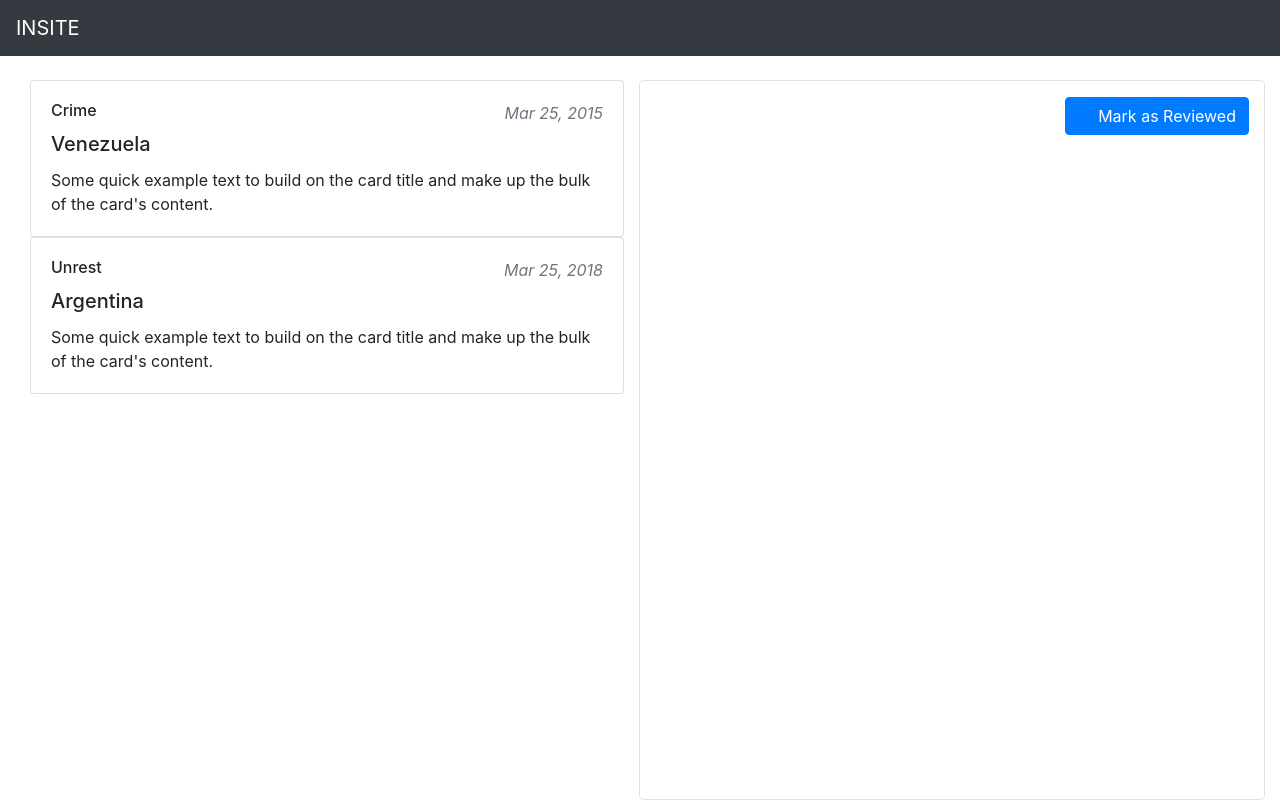
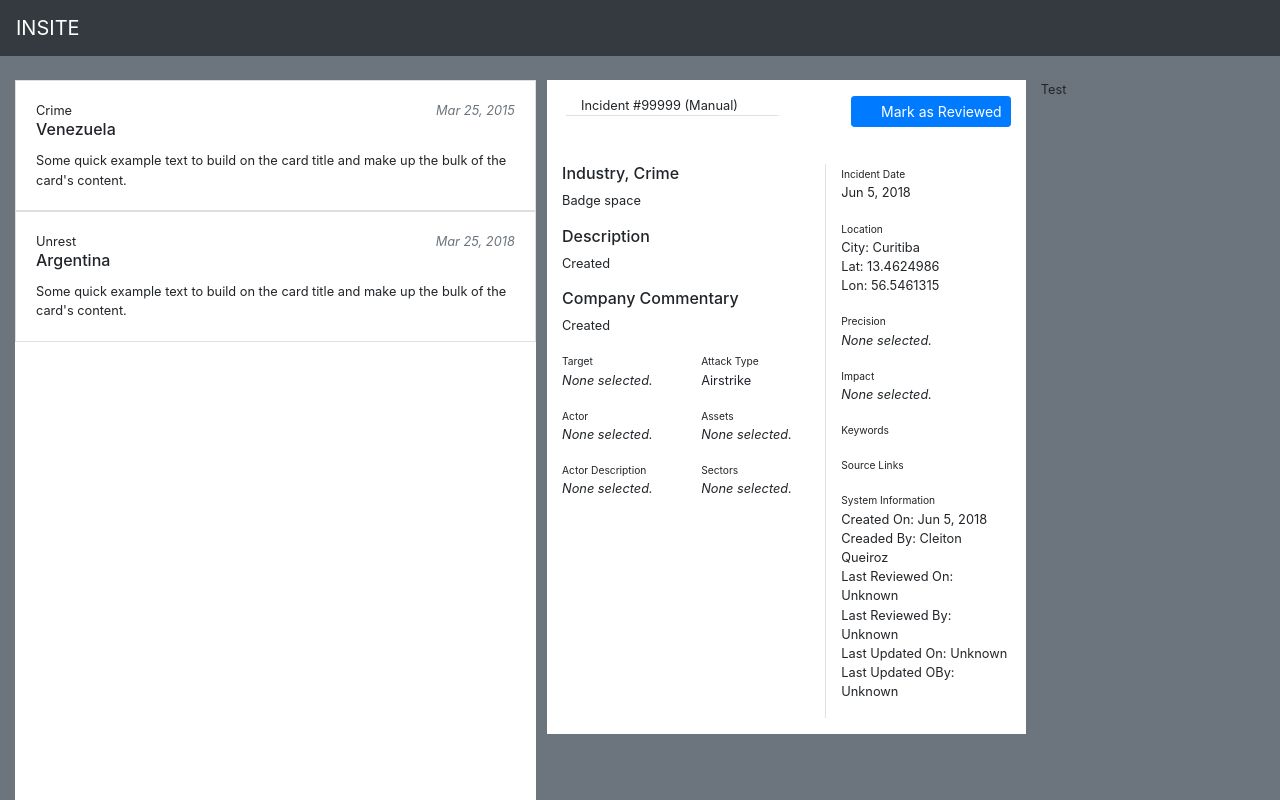
Before and after one commit to cleitonpqz/my-insite, a React (Create React App) app: page / in a window 1280 px wide. Built offline with nearby package versions, Linux system fonts and the light colour scheme.

Commit message:
Layout adjustments

```diff
--- a/public/index.html
+++ b/public/index.html
@@ -24,7 +24,7 @@
     <link rel="stylesheet" href="https://stackpath.bootstrapcdn.com/bootstrap/4.1.1/css/bootstrap.min.css" integrity="sha384-WskhaSGFgHYWDcbwN70/dfYBj47jz9qbsMId/iRN3ewGhXQFZCSftd1LZCfmhktB" crossorigin="anonymous">
     <link rel="stylesheet" href="https://use.fontawesome.com/releases/v5.0.13/css/all.css" integrity="sha384-DNOHZ68U8hZfKXOrtjWvjxusGo9WQnrNx2sqG0tfsghAvtVlRW3tvkXWZh58N9jp" crossorigin="anonymous">
   </head>
-  <body>
+  <body class="bg-secondary">
     <noscript>
       You need to enable JavaScript to run this app.
     </noscript>
--- a/src/App.css
+++ b/src/App.css
@@ -7,3 +7,11 @@
     min-height: inherit;
     height: inherit;
 }
+
+#incident-list {
+    padding: 0rem;
+}
+
+#incident-view {
+    margin-left: 0.7rem;
+}
--- a/src/components/incident-list.js
+++ b/src/components/incident-list.js
@@ -8,7 +8,7 @@ class IncidentList extends Component {
         });
 
         return(
-            <div className="col">
+            <div className="col-5 bg-white" id="incident-list" >
                 {list}
             </div>
         );
--- a/src/components/incident-view.js
+++ b/src/components/incident-view.js
@@ -16,12 +16,91 @@ class IncidentView extends Component {
 
     render() {
         return(
-            <div className="col border rounded py-3">
-                <button className="btn btn-primary float-right" type="submit" onClick={this.handleClick} >
-                    <i className={"fas fa-check fa-fw " + (this.state.reviewed ? "visible" : "invisible")}></i>
-                    Mark as Reviewed
-                </button>
+            <div className="col" id="incident-view" >
+                <div className="row">
+                    <div className="col bg-white py-3">
+                        <button className="btn btn-primary btn-sm float-right" type="submit" onClick={this.handleClick} >
+                            <i className={"fas fa-check fa-fw " + (this.state.reviewed ? "visible" : "invisible")}></i>
+                            <span className="ml-1">Mark as Reviewed</span>
+                        </button>
 
+                        <div className="row mb-5 ml-1">
+                            <div className="col-9 border-bottom">Incident #99999 (Manual)</div>
+                        </div>
+
+                        <div className="row">
+                            <div className="col-7 border-right">
+                                <h6>Industry, Crime</h6>
+                                <p>Badge space</p>
+
+                                <h6>Description</h6>
+                                <p>Created</p>
+
+                                <h6>Company Commentary</h6>
+                                <p>Created</p>
+
+                                <div className="row">
+                                    <div className="col">
+                                        <small>Target</small>
+                                        <p className="font-italic">None selected.</p>
+
+                                        <small>Actor</small>
+                                        <p className="font-italic">None selected.</p>
+
+                                        <small>Actor Description</small>
+                                        <p className="font-italic">None selected.</p>
+                                    </div>
+                                    <div className="col">
+                                        <small>Attack Type</small>
+                                        <p>Airstrike</p>
+
+                                        <small>Assets</small>
+                                        <p className="font-italic">None selected.</p>
+
+                                        <small>Sectors</small>
+                                        <p className="font-italic">None selected.</p>
+                                    </div>
+                                </div>
+
+                            </div>
+                            <div className="col">
+                                <small>Incident Date</small>
+                                <p>Jun 5, 2018</p>
+
+                                <small>Location</small>
+                                <p>
+                                    City: Curitiba <br />
+                                    Lat: 13.4624986 <br />
+                                    Lon: 56.5461315 <br />
+                                </p>
+
+                                <small>Precision</small>
+                                <p className="font-italic">None selected.</p>
+
+                                <small>Impact</small>
+                                <p className="font-italic">None selected.</p>
+
+                                <small>Keywords</small>
+                                <p></p>
+
+                                <small>Source Links</small>
+                                <p></p>
+
+                                <small>System Information</small>
+                                <p>
+                                    Created On: Jun 5, 2018 <br />
+                                    Creaded By: Cleiton Queiroz <br />
+                                    Last Reviewed On: Unknown <br />
+                                    Last Reviewed By: Unknown <br />
+                                    Last Updated On: Unknown <br />
+                                    Last Updated OBy: Unknown <br />
+                                </p>
+                            </div>
+                        </div>
+                    </div>
+
+                    <div className="col-4">Test</div>
+                </div>
             </div>
         );
     }
--- a/src/components/incident.js
+++ b/src/components/incident.js
@@ -4,16 +4,18 @@ import moment from 'moment';
 class Incident extends Component {
     render() {
         return(
-            <a href="" style={{textDecoration: 'none', color: 'inherit'}}>
-                <div className="card">
+            <div className="card rounded-0">
+                <a href="" style={{textDecoration: 'none', color: 'inherit'}}>
                     <div className="card-body">
-                        <div className="float-right text-muted font-italic">{moment(this.props.date).format('ll')}</div>
-                        <h6 className="card-title">{this.props.type}</h6>
-                        <h5 className="card-title">{this.props.country}</h5>
+                        <div className="float-right text-muted font-italic">
+                            {moment(this.props.date).format('ll')}
+                        </div>
+                        <h7 className="card-title">{this.props.type}</h7>
+                        <h6 className="card-title">{this.props.country}</h6>
                         <p className="card-text">{this.props.summary}</p>
                     </div>
-                </div>
-            </a>
+                </a>
+            </div>
         );
     }
 }
--- a/src/index.css
+++ b/src/index.css
@@ -4,6 +4,7 @@ html, body {
 
 body {
   padding-top: 5rem;
+  font-size: 0.8rem
 }
 
 main {
```
